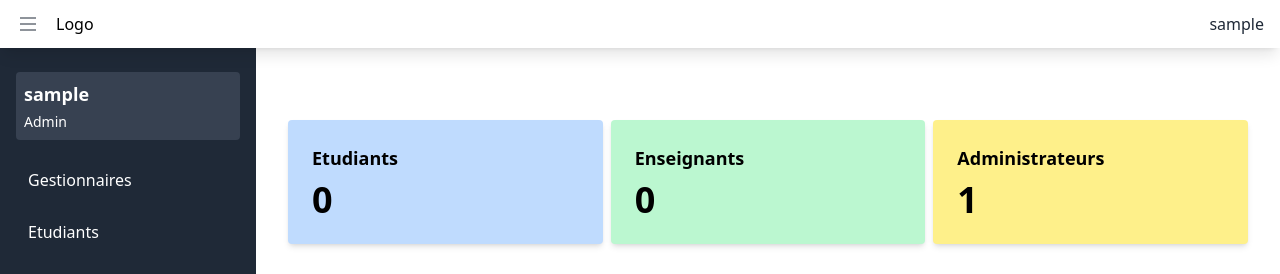
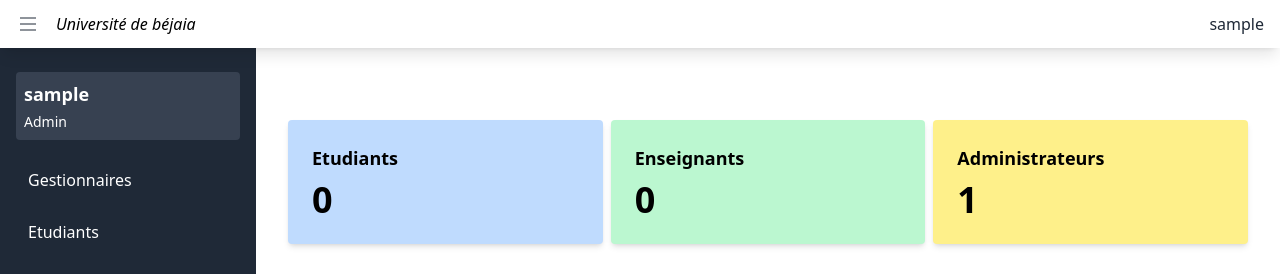
Before and after one commit to AkliYalaoui/university-resources-scheduler, a Django app: page / in a window 1280 px wide. Shown: the top 274 px of the page. Run offline with Django 4.2, Linux system fonts and the light colour scheme; the visitor is signed in with stand-in values (Sample User, id 1); data comes from the database, SQL or seed files in the repository; data that the repository does not hold is empty; some libraries are stand-ins or nearby versions.

Commit message:
Added App logo

```diff
--- a/scheduler/templates/layouts/auth.html
+++ b/scheduler/templates/layouts/auth.html
@@ -33,13 +33,13 @@
             </button>
           {% endif %}
           {% if user.user_type == "student" %}
-            <a href="{% url 'students_workspaces' %}">Logo</a>
+            <a href="{% url 'students_workspaces' %}" class="italic">Université de béjaia</a>
           {% endif %}
           {% if user.user_type == "teacher" %}
-            <a href="{% url 'teachers_workspaces' %}">Logo</a>
+            <a href="{% url 'teachers_workspaces' %}" class="italic">Université de béjaia</a>
           {% endif %}
           {% if user.is_superuser %}
-            <a href="{% url 'home' %}">Logo</a>
+            <a href="{% url 'home' %}" class="italic">Université de béjaia</a>
           {% endif %}
         </div>
         <div class="relative">
```
